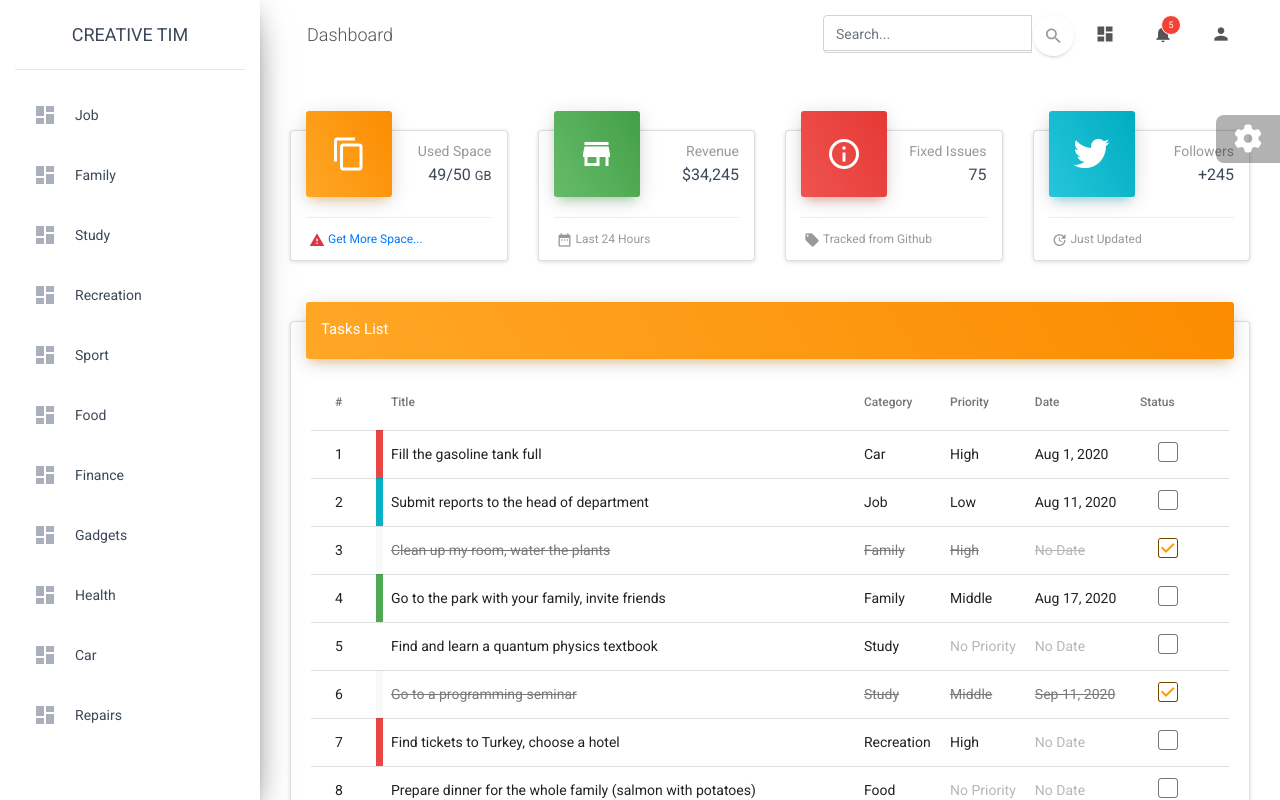
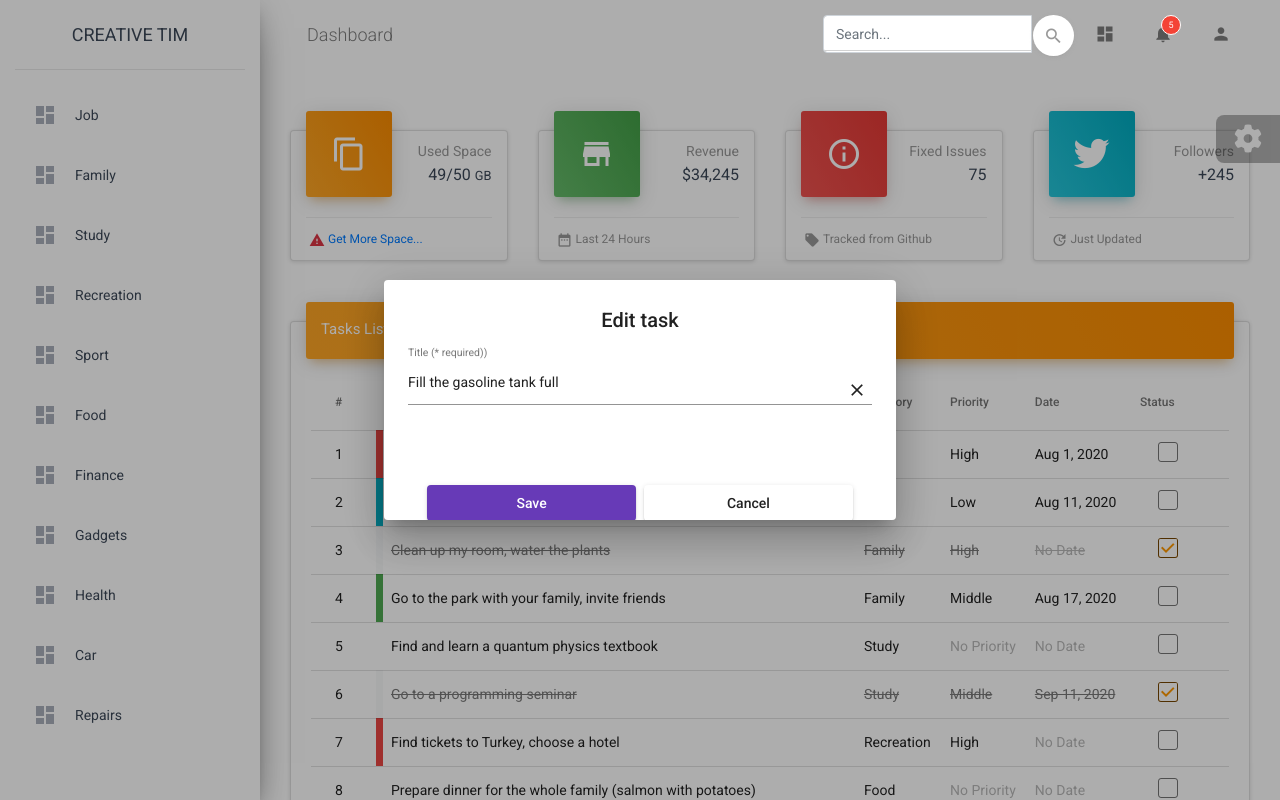
Before and after one commit to DinaPeikr/Todo, an Angular app: page / in a window 1280 px wide. Both pictures are taken after a click on the element "Fill the gasoline tank full". Shown: the top 800 px of the page. Built offline with nearby package versions, Linux system fonts and the light colour scheme.

Commit message:
added Material Dialog window

```diff
--- a/src/app/app.component.ts
+++ b/src/app/app.component.ts
@@ -38,6 +38,16 @@ export class AppComponent implements OnInit {
   }
 
   onUpdateTask(task: Task): any {
-    console.log(task);
+    // console.log(task);
+    this.dataHandlerService.updateTask(task).subscribe(() => {
+      this.dataHandlerService.getTasksByCategory(
+        this.selectedCategory,
+        null,
+        null,
+        null
+      ).subscribe(tasks => {
+        this.tasks = tasks;
+      });
+    });
   }
 }
--- a/src/app/app.module.ts
+++ b/src/app/app.module.ts
@@ -10,13 +10,21 @@ import { AppRoutingModule } from './app-routing.module';
 import { AppComponent } from './app.component';
 import { CategoriesComponent } from './views/categories/categories.component';
 import { TasksComponent } from './views/tasks/tasks.component';
+import { EditTaskDialogComponent } from './dialog/edit-task-dialog/edit-task-dialog.component';
+import {MatDialogModule} from '@angular/material/dialog';
+import {MatFormFieldModule} from '@angular/material/form-field';
+import {FormsModule} from '@angular/forms';
+import {MatInputModule} from '@angular/material/input';
+import {MatButtonModule} from '@angular/material/button';
+import {MatIconModule} from '@angular/material/icon';
 
 
 @NgModule({
   declarations: [
     AppComponent,
     CategoriesComponent,
-    TasksComponent
+    TasksComponent,
+    EditTaskDialogComponent
   ],
   imports: [
     BrowserModule,
@@ -25,8 +33,15 @@ import { TasksComponent } from './views/tasks/tasks.component';
     MatTableModule,
     MatPaginatorModule,
     MatSortModule,
+    MatDialogModule,
+    MatFormFieldModule,
+    FormsModule,
+    MatInputModule,
+    MatButtonModule,
+    MatIconModule
   ],
   providers: [],
+  entryComponents: [EditTaskDialogComponent],
   bootstrap: [AppComponent]
 })
 export class AppModule { }
--- /dev/null
+++ b/src/app/dialog/edit-task-dialog/edit-task-dialog.component.html
@@ -0,0 +1,35 @@
+<mat-dialog-content>
+  <p mat-dialog-title>{{dialogTitle}}</p>
+
+  <mat-form-field>
+    <mat-label>Title (* required))</mat-label>
+    <input
+      matInput
+      #inputTitle
+      (keydown.enter)="onConfirm()"
+      [(ngModel)]="tmpTitle"
+    >
+    <button
+      (click)="tmpTitle = ''"
+      *ngIf="tmpTitle.trim().length > 0"
+      aria-label="Clear"
+      class="size20"
+      mat-button
+      mat-icon-button
+      matSuffix
+    >
+      <mat-icon>clear</mat-icon>
+    </button>
+  </mat-form-field>
+
+</mat-dialog-content>
+
+<mat-dialog-actions>
+  <button
+    (click)="onConfirm()" [disabled]="inputTitle.value.trim().length==0"
+    color="primary"
+    mat-raised-button>
+    Save
+  </button>
+  <button (click)="onCancel()" mat-raised-button>Cancel</button>
+</mat-dialog-actions>
--- /dev/null
+++ b/src/app/dialog/edit-task-dialog/edit-task-dialog.component.scss
@@ -0,0 +1,28 @@
+.mat-dialog-title {
+  text-align: center;
+}
+
+.mat-dialog-actions {
+
+  justify-content: center;
+  margin-top: 10%;
+}
+
+.mat-form-field {
+
+  width: 100%;
+}
+
+.mat-form-field-infix {
+
+  width: 100%;
+}
+
+input {
+  width: 100%;
+  height: 35px;
+}
+
+.mat-raised-button {
+  width: 45%
+}
--- /dev/null
+++ b/src/app/dialog/edit-task-dialog/edit-task-dialog.component.ts
@@ -0,0 +1,50 @@
+import {Component, Inject, OnInit} from '@angular/core';
+import {MAT_DIALOG_DATA, MatDialog, MatDialogRef} from '@angular/material/dialog';
+import {DataHandlerService} from '../../service/data-handler.service';
+import {Task} from '../../model/Task';
+
+@Component({
+  selector: 'app-edit-task-dialog',
+  templateUrl: './edit-task-dialog.component.html',
+  styleUrls: ['./edit-task-dialog.component.scss']
+})
+export class EditTaskDialogComponent implements OnInit {
+  dialogTitle: string;
+  private task: Task;
+  tmpTitle: string;
+
+  constructor(
+    private dialogRef: MatDialogRef<EditTaskDialogComponent>,
+    @Inject(MAT_DIALOG_DATA)
+    private data: [Task, string],
+    private dataHandlerServer: DataHandlerService,
+    private dialog: MatDialog
+  ) {
+  }
+
+  ngOnInit(): void {
+    this.task = this.data[0]; // задача для редактирования/создания
+    this.dialogTitle = this.data[1]; // текст для диалогового окна
+    this.tmpTitle = this.task.title;
+    // console.log(this.task);
+    // console.log(this.dialogTitle);
+
+  }
+  onConfirm(): void {
+
+    // считываем все значения для сохранения в поля задачи
+    this.task.title = this.tmpTitle;
+
+
+    // передаем добавленную/измененную задачу в обработчик
+    // что с ним будут делать - уже на задача этого компонента
+    this.dialogRef.close(this.task);
+
+  }
+
+  // нажали отмену (ничего не сохраняем и закрываем окно)
+   onCancel(): void {
+    this.dialogRef.close(null);
+  }
+
+}
--- a/src/app/service/data-handler.service.ts
+++ b/src/app/service/data-handler.service.ts
@@ -37,6 +37,9 @@ export class DataHandlerService {
     this.tasksSubject.next(TestData.tasks);
   }
 
+  updateTask(task: Task): Observable<Task> {
+    return this.taskDaoArray.update(task);
+  }
 
   // fillTasksByCategory(category: Category): void {
   //   const tasks = TestData.tasks.filter((task) => task.category === category);
--- a/src/app/views/tasks/tasks.component.html
+++ b/src/app/views/tasks/tasks.component.html
@@ -18,7 +18,7 @@
         <th mat-header-cell class="pl-2" *matHeaderCellDef mat-sort-header>Title</th>
         <td mat-cell *matCellDef="let task" [class.completed]="task.completed"
             class="pl-2 pointer"
-            (click)="onClickTask(task)"
+            (click)="openEditTaskDialog(task)"
         > {{task.title}} </td>
       </ng-container>
       <ng-container matColumnDef="category">
--- a/src/app/views/tasks/tasks.component.ts
+++ b/src/app/views/tasks/tasks.component.ts
@@ -5,6 +5,8 @@ import {MatTableDataSource} from '@angular/material/table';
 import {MatSort} from '@angular/material/sort';
 import {MatPaginator} from '@angular/material/paginator';
 import {Category} from '../../model/Category';
+import {EditTaskDialogComponent} from '../../dialog/edit-task-dialog/edit-task-dialog.component';
+import {MatDialog} from '@angular/material/dialog';
 
 @Component({
   selector: 'app-tasks',
@@ -18,7 +20,7 @@ export class TasksComponent implements OnInit, AfterViewInit {
   @ViewChild(MatSort, {static: false}) private sort: MatSort;
   @ViewChild(MatPaginator, {static: false}) private paginator: MatPaginator;
 
- // @Input()
+  // @Input()
   tasks: Task[];
 
   @Input('tasks')
@@ -30,7 +32,11 @@ export class TasksComponent implements OnInit, AfterViewInit {
   @Output()
   updateTask = new EventEmitter<Task>();
 
-  constructor(private dataHandlerService: DataHandlerService) {}
+  constructor(
+    private dataHandlerService: DataHandlerService,
+    private dialog: MatDialog,
+  ) {
+  }
 
   ngOnInit(): void {
     // this.tasks = this.dataHandlerService.getAllTasks();
@@ -99,8 +105,29 @@ export class TasksComponent implements OnInit, AfterViewInit {
     this.tasksData.paginator = this.paginator;
   }
 
-  onClickTask(task: Task): any {
-    console.log('click on task');
-    this.updateTask.emit(task);
+  // onClickTask(task: Task): any {
+  //   // console.log('click on task');
+  //   this.updateTask.emit(task);
+  // }
+
+  openEditTaskDialog(task: Task): void {
+    const dialogRef = this.dialog.open(EditTaskDialogComponent,
+      {
+        data: [task, 'Edit task'],
+        autoFocus: false,
+        width: '40%',
+        height: '30%'
+      });
+
+    dialogRef.afterClosed().subscribe(({...res}) => {
+
+      const result = (res.title) ? `Dialog result: ${res.title}` : `Task title: ${task.title}`;
+      console.log(result);
+
+      if (res as Task) {
+        this.updateTask.emit(task);
+        return;
+      }
+    });
   }
 }
--- a/src/styles.scss
+++ b/src/styles.scss
@@ -11,8 +11,12 @@ p.not-found {
 }
 
 .mat-form-field.mat-focused .mat-form-field-ripple {
-  background-color: #ff9800;
+  // background-color: #ff9800;
 }
 .pointer{
   cursor: pointer;
 }
+
+.size20 {
+  font-size: 20px !important;
+}
```
Also changed, not shown: src/app/data/dao/implementations/TaskDAOArray.ts (+5 -2 lines).
